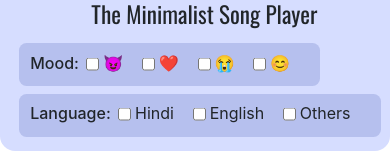
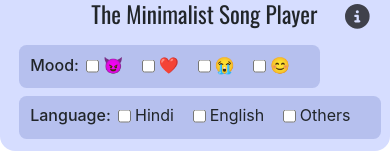
Before and after one commit to yashlikescode/react-audio-player, a React (Create React App) app: page / in a window 390 px wide. Shown: the top 153 px of the page. Built offline with nearby package versions, Linux system fonts and the light colour scheme.

Commit message:
added modale and pause func

```diff
--- a/src/App.css
+++ b/src/App.css
@@ -12,11 +12,27 @@
   padding-left:0.5cm;
   border-radius: 0 0 0.4cm 0.4cm;
 }
+.title-bar{
+ width: 100%;
+ height:1cm;
+}
 .filters .title{
   width:100%;
   text-align: center;
   font-family: 'Oswald', sans-serif;
 }
+.title-button{
+  width:0.7cm;
+  height:0.7cm;
+  border:none;
+  background-color:#d6ddff;
+  position: absolute;
+  right:1cm;
+  top:0.5cm;
+  opacity: 0.7;
+  border-radius:0.35cm;
+}
+
 .songdiv{
   position:fixed;
   top:3cm;
@@ -53,6 +69,7 @@
   background-color: #b6c0ee;
   border:none;
 }
+
 .prenex:hover{
   background-color: #8493d6;
 }
@@ -70,6 +87,7 @@
 .playallbutton:hover{
   background-color: #8493d6;
 }
+
 .playallbutton:active{
   background-color: #586cc3;
 }
@@ -150,6 +168,30 @@
     padding-left: 2%;
     padding-right:5%;
   }
+
+  .title-button{
+    right:0.5cm;
+    top:0.1cm;
+    opacity: 0.7;
+  }
+  .title-button:hover{
+    background-color:#d6ddff;
+  }
+  .title-button:active{
+    background-color: #586cc3;
+  }
+  .prenex:hover{
+    background-color: #b6c0ee;
+  }
+  .playallbutton:hover{
+    background-color: #b6c0ee;
+  }
+  .prenex:active{
+    background-color: #586cc3;
+  }
+  .playallbutton:active{
+    background-color: #586cc3;
+  }
 }
 
 
--- a/src/Home.js
+++ b/src/Home.js
@@ -123,9 +123,33 @@ const Home = () => {
   };
   return (
     <div>
+      <div className="modal fade" id="exampleModal" tabindex="-1" aria-labelledby="exampleModalLabel" aria-hidden="true">
+            <div className="modal-dialog">
+              <div className="modal-content">
+                <div className="modal-header">
+                  <h1 className="modal-title fs-5" id="exampleModalLabel">Do You Like The Minimalist Song Player ?</h1>
+                  <button type="button" className="btn-close" data-bs-dismiss="modal" aria-label="Close"></button>
+                </div>
+                <div className="modal-body">
+                  <div>Please send an email to <a href="mailto:kmryashasvi@gmail.com">kmryashasvi@gmail.com</a> or fill <a target='_blank' href='https://forms.gle/9apB2o2c1hHo9xgq9'>this</a> form for any - </div>
+                  <ul>
+                    <li>Song Suggestions</li>
+                    <li>Questions</li>
+                    <li>Feedbacks / Suggestions</li>
+                  </ul>
+                </div>
+              </div>
+            </div>
+          </div>
       {/* Render filter options */}
       <div className='filters'>
-        <h3 className='title'>The Minimalist Song Player</h3>
+          <div className='title-bar'>
+              <h3 className='title'>The Minimalist Song Player</h3>
+              <button className='title-button' data-bs-toggle="modal" data-bs-target="#exampleModal">
+                <svg xmlns="http://www.w3.org/2000/svg" viewBox="0 0 550 550"><path d="M256 512A256 256 0 1 0 256 0a256 256 0 1 0 0 512zM216 336h24V272H216c-13.3 0-24-10.7-24-24s10.7-24 24-24h48c13.3 0 24 10.7 24 24v88h8c13.3 0 24 10.7 24 24s-10.7 24-24 24H216c-13.3 0-24-10.7-24-24s10.7-24 24-24zm40-208a32 32 0 1 1 0 64 32 32 0 1 1 0-64z"/></svg>
+              </button>
+          </div>
+
               <div className='row p-0 m-0'>
                 <div className='col-sm-12 col-md-6 col-lg-4 p-0 m-0'>
                     <div className='filterplate'>
@@ -176,11 +200,11 @@ const Home = () => {
       <div className='player row text-center pt-2 m-0'>
 
         <div className='songName'>
-          <div class="loading-wave">
-            <div class="loading-bar"></div>
-            <div class="loading-bar"></div>
-            <div class="loading-bar"></div>
-            <div class="loading-bar"></div>
+          <div className="loading-wave">
+            <div className="loading-bar"></div>
+            <div className="loading-bar"></div>
+            <div className="loading-bar"></div>
+            <div className="loading-bar"></div>
           </div>
           {jsonSong[Number(sindex-1)].Title}
         </div>
@@ -209,6 +233,7 @@ const Home = () => {
             <audio className='audioPlayer' autoPlay={isPlaying} controls
             ref={audioRef}
             onEnded={shuffling?shufflenext:goNext}
+            onPause={toggleAudio}
             src={`https://stlyash.github.io/yash-fm/assets/${sindex}.mp3`} />
         </div>
       </div>
--- a/src/assets/songs.json
+++ b/src/assets/songs.json
@@ -1045,9 +1045,9 @@
     },
     {
         "Id": 175,
-        "Title": "Kali Kali Zulfon Ke Phande",
+        "Title": "Always You",
         "Genre": "❤️",
-        "Language": "Hindi"
+        "Language": "English"
     },
     {
         "Id": 176,
```
